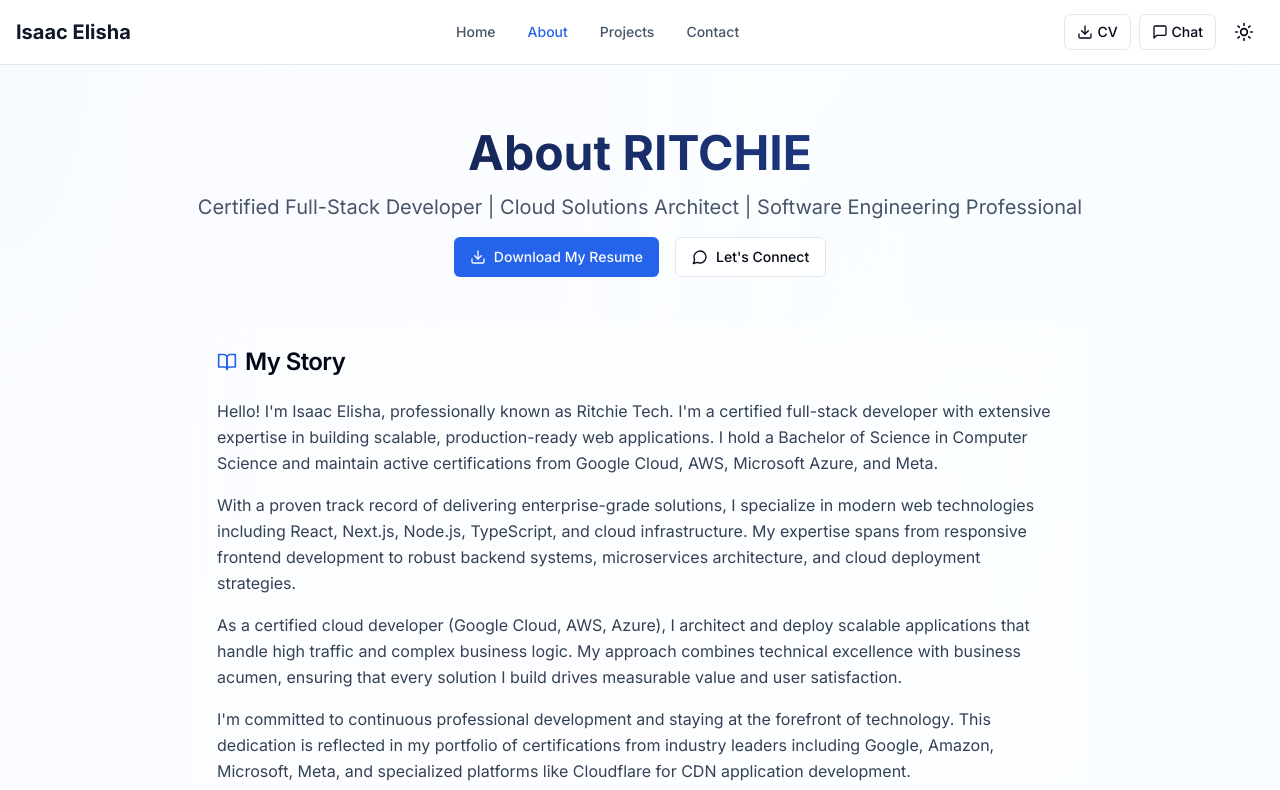
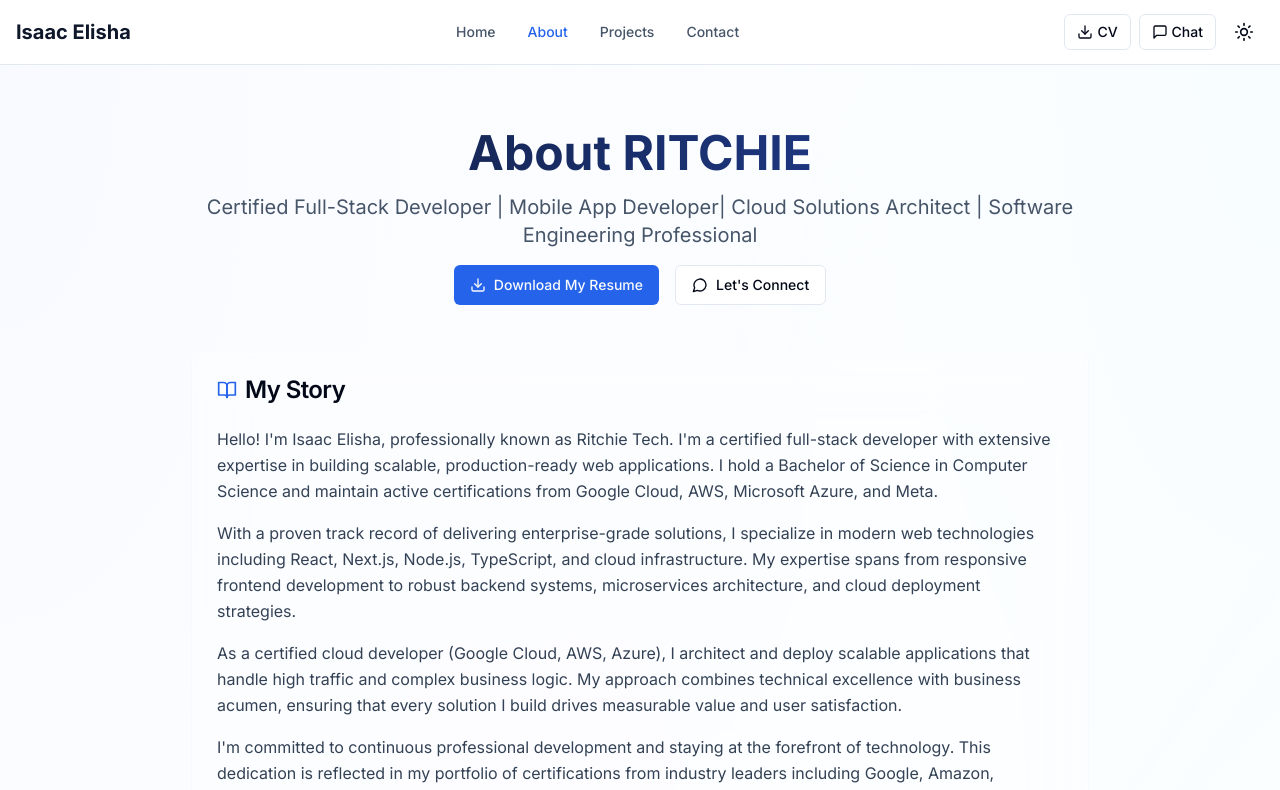
Before and after one commit to RITCHIEMEDIA/Ritchie-tech, a Next.js app: page /about in a window 1280 px wide. Shown: the top 790 px of the page. Built offline with nearby package versions, Linux system fonts and the light colour scheme.

Commit message:
Update page.tsx
BY RITCHIETECH

```diff
--- a/app/about/page.tsx
+++ b/app/about/page.tsx
@@ -136,7 +136,7 @@ export default function About() {
           <div className="text-center space-y-4 animate-fade-in-down">
             <h1 className="text-4xl md:text-5xl font-bold bg-gradient-to-r from-slate-900 via-blue-900 to-slate-900 dark:from-white dark:via-blue-200 dark:to-white bg-clip-text text-transparent animate-gradient">About RITCHIE</h1>
             <p className="text-xl text-slate-600 dark:text-slate-300">
-              Certified Full-Stack Developer | Cloud Solutions Architect | Software Engineering Professional
+              Certified Full-Stack Developer | Mobile App Developer| Cloud Solutions Architect | Software Engineering Professional
             </p>
             <div className="flex flex-col sm:flex-row gap-4 justify-center mt-6">
               <Button asChild className="hover-lift hover-glow group">
@@ -183,7 +183,7 @@ export default function About() {
               <p className="animate-fade-in delay-600">
                 I'm committed to continuous professional development and staying at the forefront of technology.
                 This dedication is reflected in my portfolio of certifications from industry leaders including Google,
-                Amazon, Microsoft, Meta, and specialized platforms like Cloudflare for CDN application development.
+                Amazon, Microsoft, Meta, and specialized platforms like Cloudflare for CDN application development, As well as My certification As a Level 3 Mobile App Developer By CPN, and NSQ
               </p>
             </CardContent>
           </Card>
```
